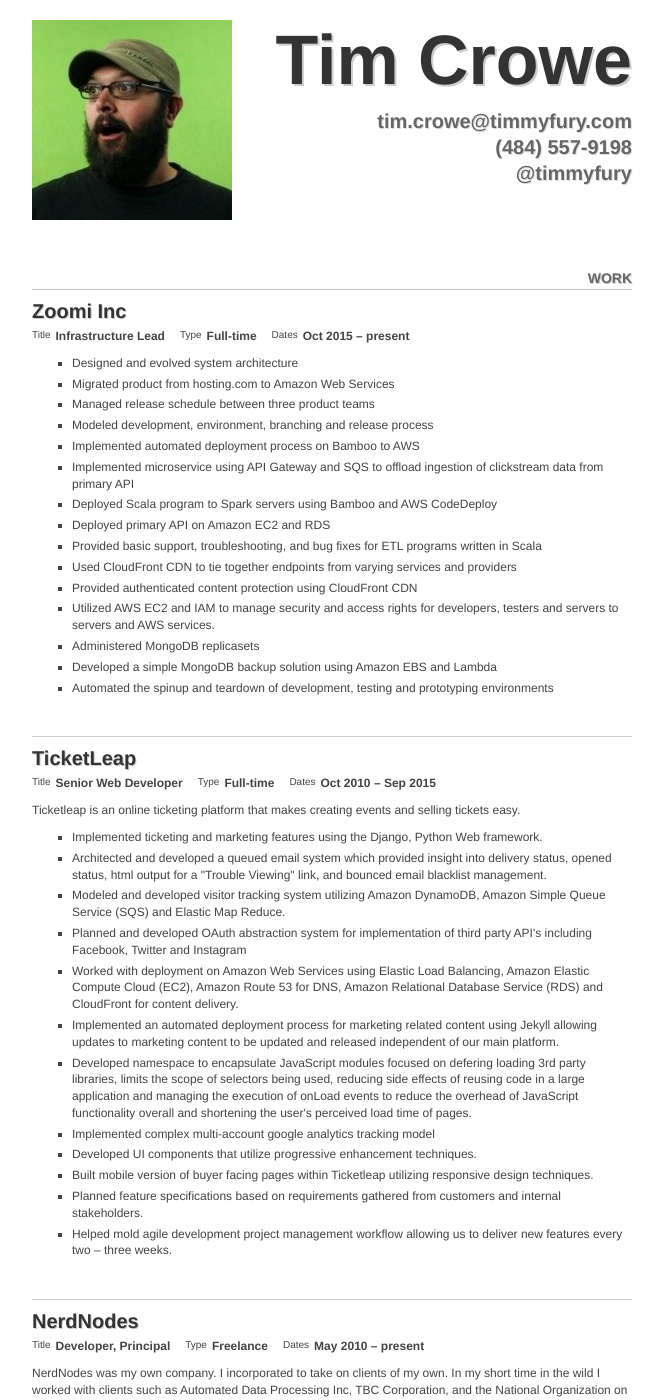
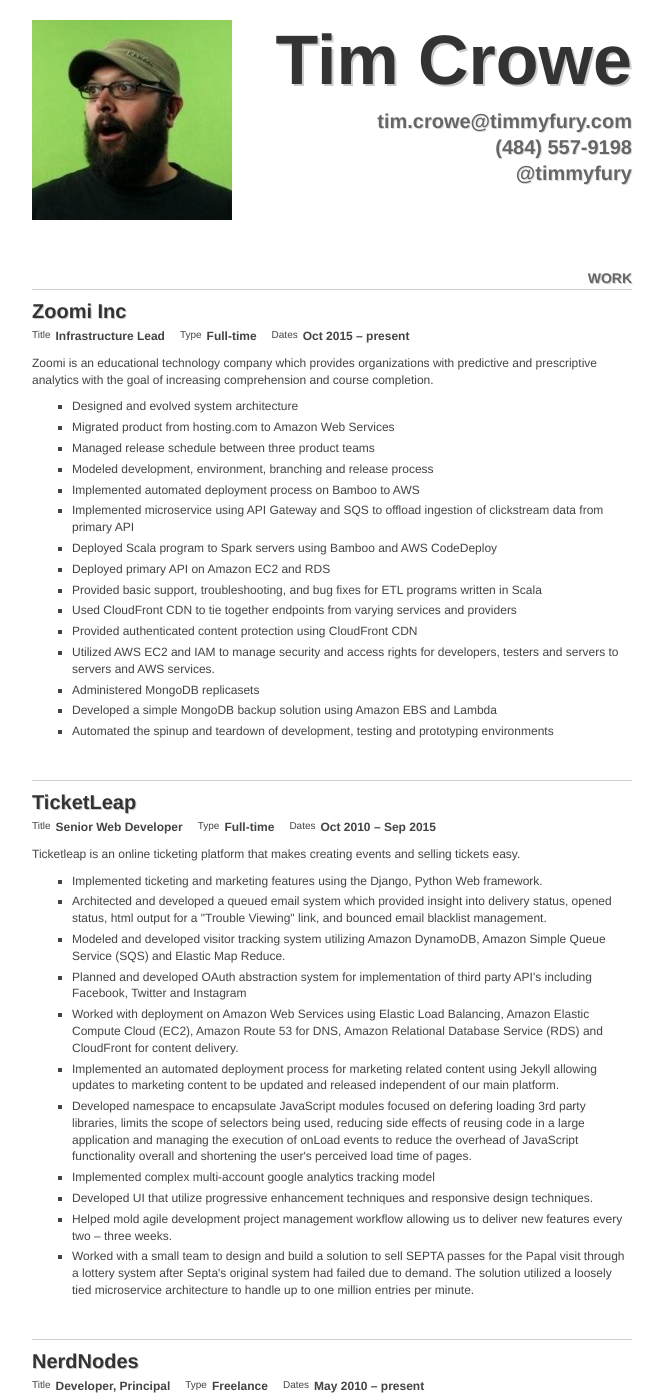
Before and after one commit to timmyfury/resume, a Jekyll site: the page built from index.html, in a window 1280 px wide and 1400 px high. Shown: the whole window, without its empty margins (308-971 px from the left). Built offline with Jekyll 4.4.1, drawn with Linux system fonts in a browser that asks for light colours; some of the changed lines change nothing that is shown; some of the changed text lies outside the part shown.

Commit message:
removing some experience, updating some date ranges, adding some descriptions for companies

```diff
--- a/index.html
+++ b/index.html
@@ -10,6 +10,7 @@
     type: Full-time
     start: Oct 2015
     end: present
+    description: Zoomi is an educational technology company which provides organizations with predictive and prescriptive analytics with the goal of increasing comprehension and course completion.
 
     competencies:
       - Designed and evolved system architecture
@@ -53,10 +54,9 @@
       - Implemented an automated deployment process for marketing related content using Jekyll allowing updates to marketing content to be updated and released independent of our main platform.
       - Developed namespace to encapsulate JavaScript modules focused on defering loading 3rd party libraries, limits the scope of selectors being used, reducing side effects of reusing code in a large application and managing the execution of onLoad events to reduce the overhead of JavaScript functionality overall and shortening the user's perceived load time of pages.
       - Implemented complex multi-account google analytics tracking model
-      - Developed UI components that utilize progressive enhancement techniques.
-      - Built mobile version of buyer facing pages within Ticketleap utilizing responsive design techniques.
-      - Planned feature specifications based on requirements gathered from customers and internal stakeholders.
+      - Developed UI that utilize progressive enhancement techniques and responsive design techniques.
       - Helped mold agile development project management workflow allowing us to deliver new features every two &ndash; three weeks.
+      - Worked with a small team to design and build a solution to sell SEPTA passes for the Papal visit through a lottery system after Septa's original system had failed due to demand. The solution utilized a loosely tied microservice architecture to handle up to one million entries per minute.
 
 
 
@@ -201,7 +201,7 @@
     url: http://www.dccc.edu/
     title: Web Services Specialist
     type: Full-time
-    start: Aug 2004
+    start: Aug 2001
     end: Apr 2006
     competencies:
       - Analyzed user requirements, planned information architecture scheme and guided visual style
@@ -223,24 +223,6 @@
 
 
 
-  - name: Franklin Institute Science Museum
-    url: http://fi.edu/
-    title: Manager of Camp-in program
-    type: Part-time
-    start: Oct 2000
-    end: April 2006
-    competencies:
-      - Coordinated the schedules and movement of up to 700 campers per night.
-      - Performed educational science shows.
-      - Managed 15-20 staff per night.
-      - Yelled at a lot of children
-      - Provided first aid to campers.
-      - Made coffee and slept on the floor of the museum.
-
-
-
-
-
 
 
 
@@ -248,7 +230,7 @@
 play:
   - name: Eating Crowe
     url: http://eatingcrowe.com/
-    title: The Talent
+    title: Creator
     start: May 2009
     end: Nov 2009
     description: Born out of my desire to share my love of food, this cooking show aimed to show viewers that complex food was not out of their reach.
@@ -263,7 +245,10 @@
 
 
   - name: Canty Shanty
+    url: http://cantyshanty.net/
     title: Developer, Creator, Maintainer
+    start: Nov 2009
+    end: Feb 2013
     description: Canty Shanty was a simple site that I developed to help organize and share the immense collection of images I had collected for my home improvement inspiration.
     competencies:
       - Developed Ruby on Rails content management app.
```
